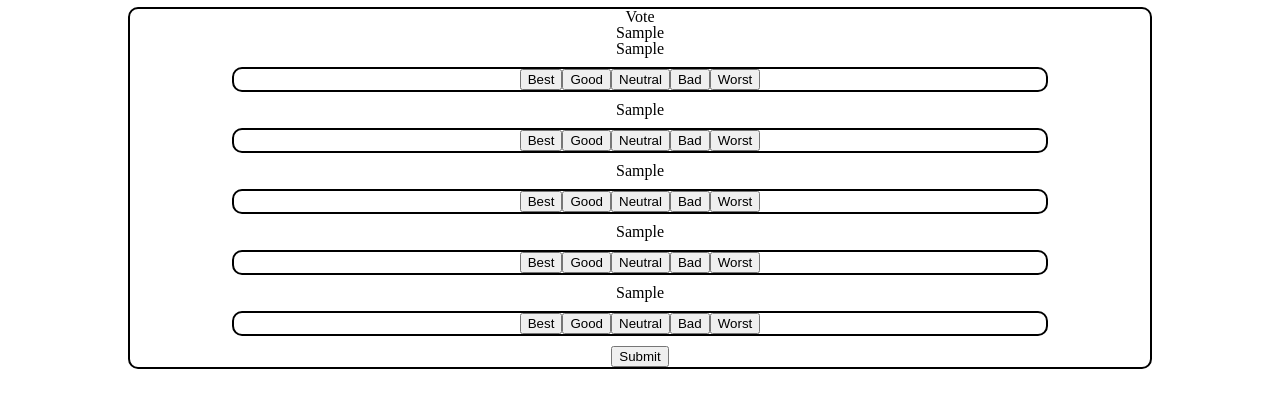
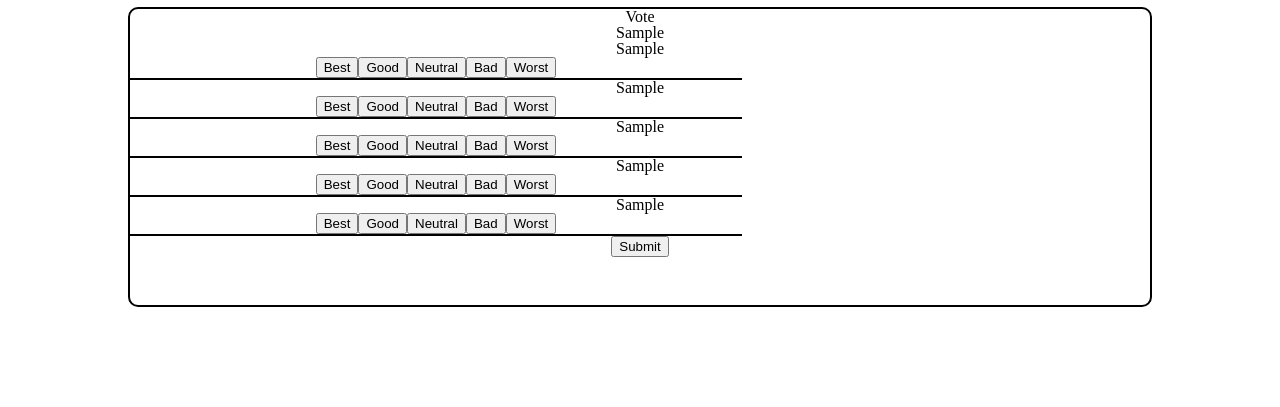
Before and after one commit to pitekcharles/weightvote, a website: page public/index.html in a window 1280 px wide. Both pictures are taken after typing "Sample", "Sample", "Sample", "Sample", "Sample", "Sample" into the empty fields and a click on the button "Create Poll". Shown: the part 163-570 px from the top of the page. Drawn offline with nearby package versions, Linux system fonts and the light colour scheme.

Commit message:
a little bit more styling

```diff
--- a/public/resources/css/main.css
+++ b/public/resources/css/main.css
@@ -19,4 +19,14 @@ main section {
     border: 2px solid black;
     border-radius: 10px;
     text-align: center;
+    height: 300px;
 }
+
+main section .buttonGroup {
+    border-bottom: 2px solid black;
+    margin-top: 10px auto;
+    width: 60%;
+    padding: auto 0;
+    text-align: center;
+
+}
--- a/public/resources/js/index.js
+++ b/public/resources/js/index.js
@@ -18,7 +18,7 @@ $(document).ready(function(){
 
     // creates the label for option to be voted on as well as the buttons
     function createOption(heading) {
-        var option = document.createElement("section");
+        var option = document.createElement("div");
         var title = document.createElement("h3");
         title.innerText = heading;
         var buttons = createButtonGroup(heading);
@@ -49,6 +49,7 @@ $(document).ready(function(){
     function createButtonGroup(option) {
         var buttonGroup = document.createElement("div");
         buttonGroup.setAttribute("id", option.split(" ").join("XoX"));
+        buttonGroup.setAttribute("class", "buttonGroup");
         var bestButton = createButton(`bestButton`, "Best");
         var goodButton = createButton(`goodButton`, "Good");
         var neutralButton = createButton(`neutralButton`, "Neutral");
```
